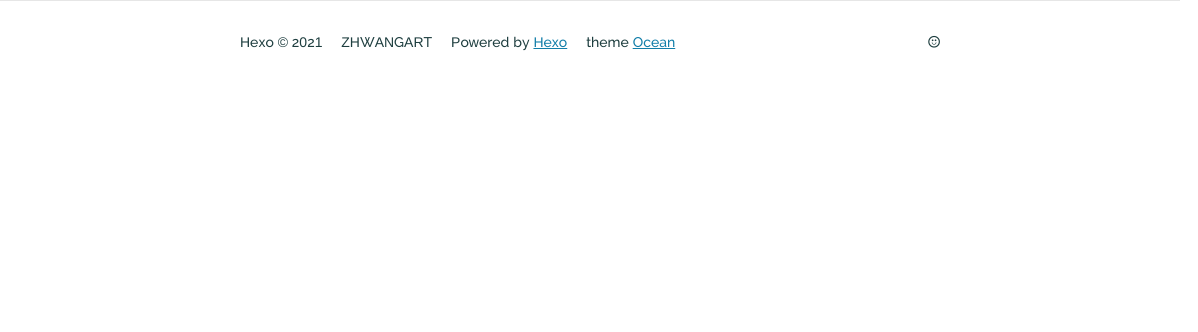
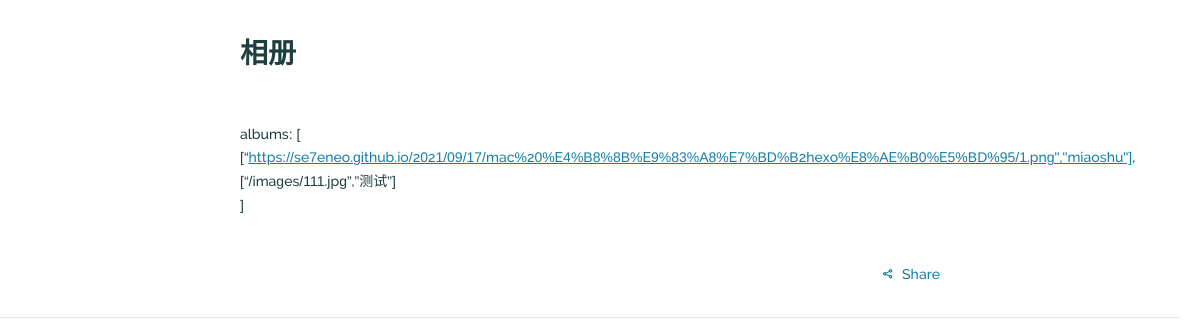
Before and after one commit to se7eneo/se7eneo.github.io, a plain HTML site: page gallery/index.html in a window 1280 px wide. Shown: the top 332 px of the page, 0-1198 px from the left. Drawn offline with Linux system fonts and the light colour scheme; some packages are replaced by stand-ins of ours; no server answers; a script that the page names is missing; files whose address does not match are found by name.

Commit message:
Site updated: 2021-09-21 00:10:11

```diff
--- a/gallery/index.html
+++ b/gallery/index.html
@@ -31,7 +31,51 @@
 <body>
   <main class="content">
     <section class="outer">
+  <article id="gallery-" class="article article-type-gallery" itemscope
+  itemprop="blogPost" data-scroll-reveal>
 
+  <div class="article-inner">
+
+    <header class="article-header">
+
+
+<h1 class="article-title" itemprop="name">
+  相册
+</h1>
+
+
+
+    </header>
+
+
+
+
+
+
+    <div class="article-entry" itemprop="articleBody">
+
+
+
+      <p>albums: [    [“<a target="_blank" rel="noopener" href="https://se7eneo.github.io/2021/09/17/mac%20%E4%B8%8B%E9%83%A8%E7%BD%B2hexo%E8%AE%B0%E5%BD%95/1.png&quot;,&quot;miaoshu&quot;]">https://se7eneo.github.io/2021/09/17/mac%20%E4%B8%8B%E9%83%A8%E7%BD%B2hexo%E8%AE%B0%E5%BD%95/1.png&quot;,&quot;miaoshu&quot;]</a>,<br>        [“/images/111.jpg”,”测试”]<br>        ]</p>
+
+
+    </div>
+    <footer class="article-footer">
+      <a data-url="http://example.com/gallery/index.html" data-id="cktsucur600009ptlaltddlpd" class="article-share-link">
+        Share
+      </a>
+
+    </footer>
+
+  </div>
+
+
+
+
+
+
+
+</article>
 </section>
     <footer class="footer">
   <div class="outer">
```
